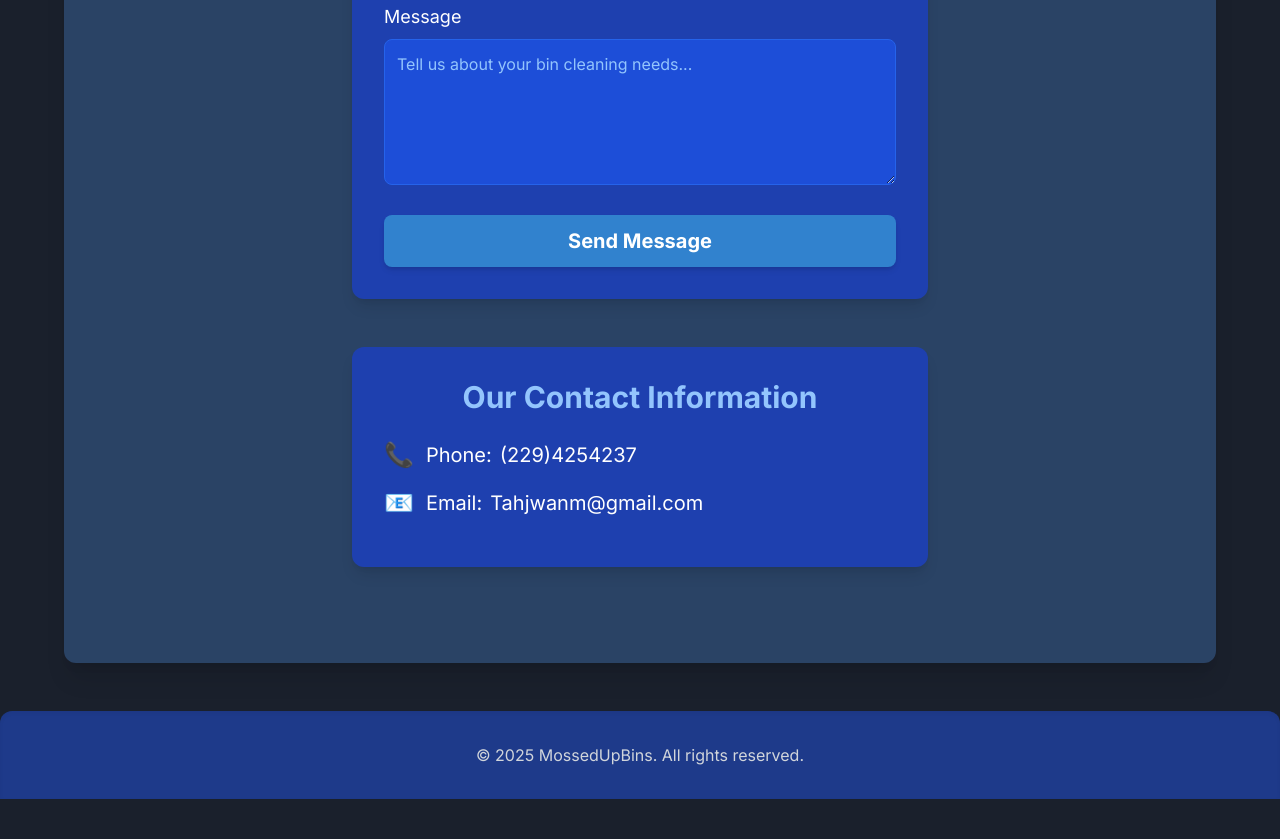
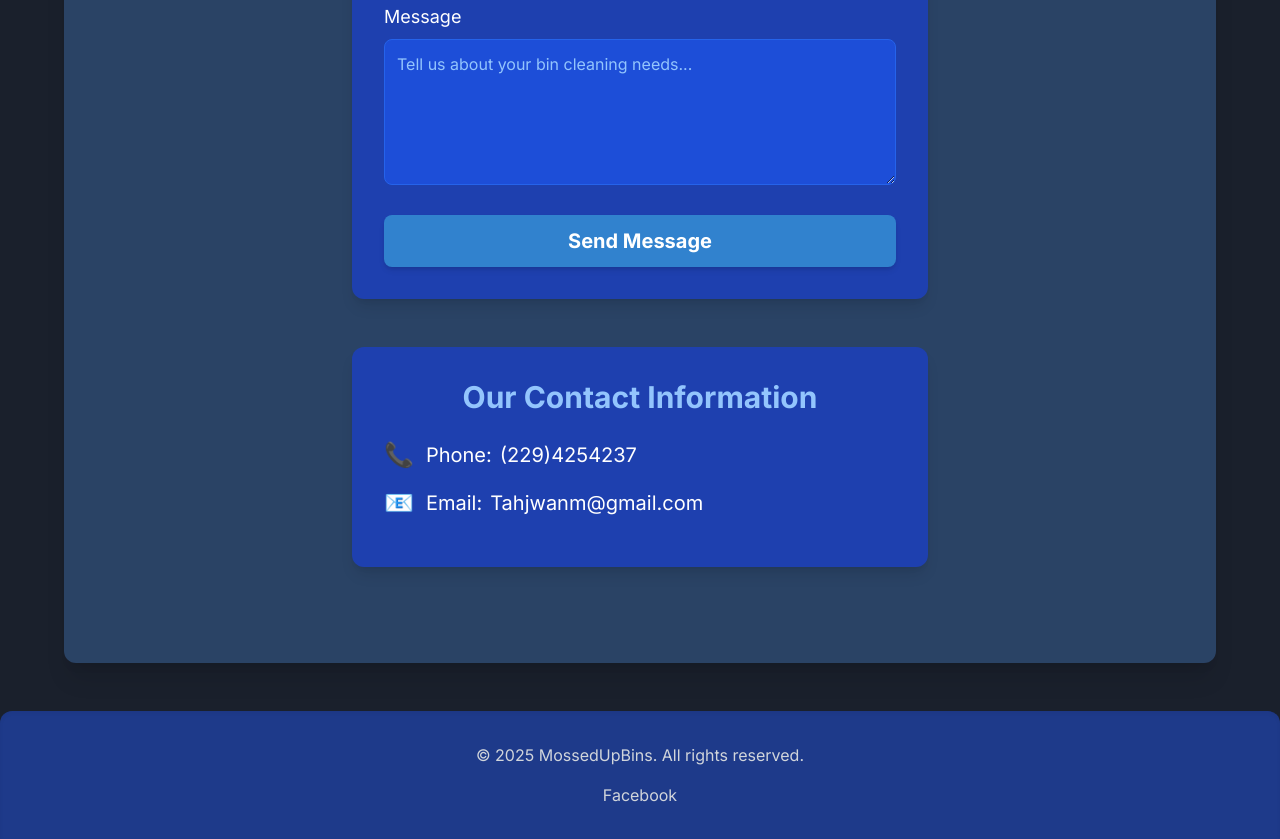
Before and after one commit to tahj2003/MossedUpBins, a plain HTML site: page index.html in a window 1280 px wide. Shown: the part 3595-4434 px from the top of the page. Before the commit the page ends 4394 px from the top, so only its background shows below. Drawn offline with nearby package versions, Linux system fonts and the light colour scheme.

Commit message:
Update index.html
This commit adds a link to the Facebook page in the website's footer.

Specifically:
- A new `div` element has been added within the `<footer>` section to contain social media links.
- A placeholder `<a>` tag for the Facebook page has been included, set to open in a new tab (`target="_blank"`).

This enhancement provides an easy and standard way for website visitors to navigate to the MossedUpBins Facebook page and connect with the business on social media.

```diff
--- a/index.html
+++ b/index.html
@@ -286,6 +286,11 @@
         <div class="container mx-auto">
             <p>&copy; 2025 MossedUpBins. All rights reserved.</p>
             <!-- Removed Privacy Policy and Terms of Service links -->
+             <!-- Social Media Links -->
+            <div class="mt-4 flex justify-center space-x-6">
+                <a href="https://www.facebook.com/share/1XzBg6qcLj/?mibextid=wwXIfr" target="_blank" rel="noopener noreferrer" class="text-gray-300 hover:text-blue-300 transition duration-300 ease-in-out">
+                    Facebook
+                </a>
         </div>
     </footer>
 
```
